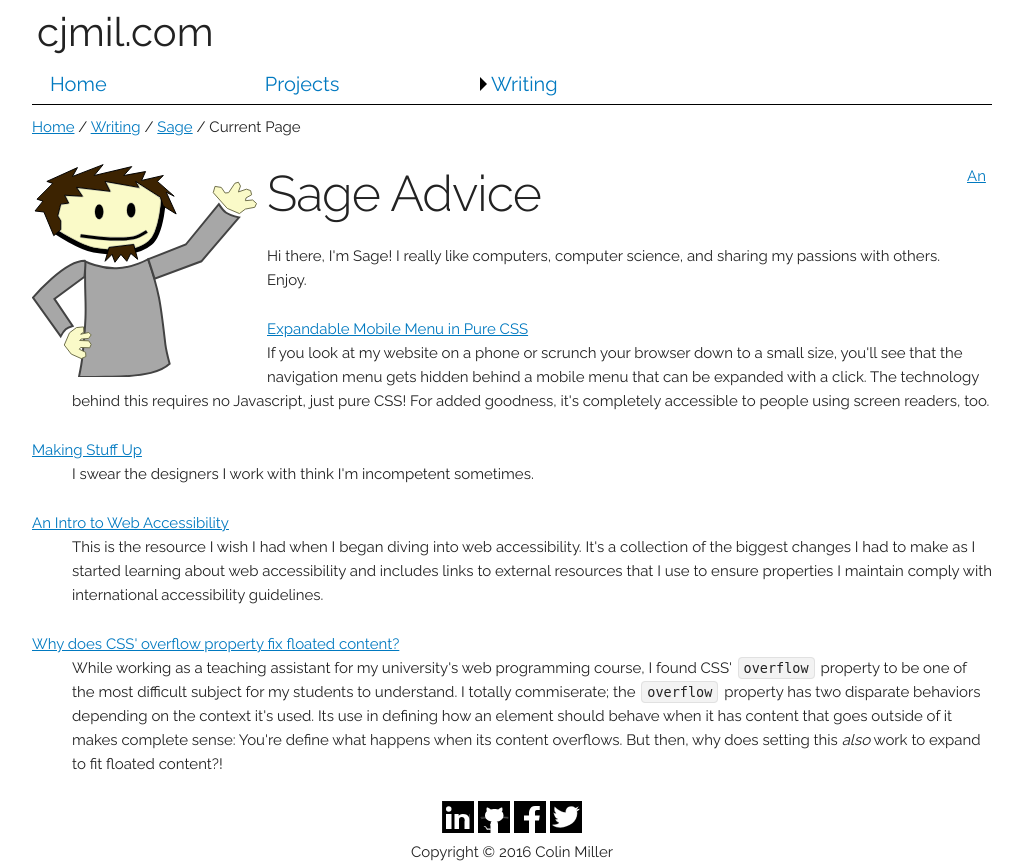
After one commit to colinjmiller/cjmil.com, a PHP site: page /writing/sage/web in a window 1280 px wide. The commit adds this page. Shown: the whole page, without its empty margins (128-1150 px from the left). Run offline with PHP 8.4, Linux system fonts and the light colour scheme.

Commit message:
Adding navigation pills below navbar

```diff
--- a/css/style-all.scss
+++ b/css/style-all.scss
@@ -227,6 +227,10 @@ ol {
   }
 }
 
+.nav-pill {
+  text-transform: capitalize;
+}
+
 .social-link img {
   max-width: 32px;
 }
--- a/css/style.css
+++ b/css/style.css
@@ -3093,6 +3093,9 @@ ol {
     margin-bottom: 0;
     clear: both; }
 
+.nav-pill {
+  text-transform: capitalize; }
+
 .social-link img {
   max-width: 32px; }
 
--- a/view-logic/views.php
+++ b/view-logic/views.php
@@ -11,7 +11,7 @@ class View {
   public static function header_logic($title = "cjmil.com") {
 
     // Used to prevent caching of resources when they're updated
-    $VERSION = 0;
+    $VERSION = 1;
 
     ?>
     <!DOCTYPE html>
@@ -116,6 +116,27 @@ class View {
         ?>
       </div>
     </div>
+    <div class="container">
+      <?php
+        $filepath = $_SERVER['REQUEST_URI'];
+        $components = preg_split('/\//', $filepath, -1, PREG_SPLIT_NO_EMPTY);
+        if (count($components) >= 2) {
+          ?>
+          <a class="nav-pill" href="/">Home</a> /
+          <?php
+          for ($i = 0; $i < count($components) - 1; $i++) {
+            $url = implode('/', array_slice($components, 0, $i + 1));
+            $title = $components[$i];
+            ?>
+              <a class="nav-pill" href="/<?= $url ?>"><?= $title ?></a> /
+            <?php
+          }
+          ?>
+          Current Page
+          <?php
+        }
+      ?>
+    </div>
     <?php
   }
 }
--- /dev/null
+++ b/writing/sage/web/index.php
@@ -0,0 +1,35 @@
+<?php
+
+  require_once("{$_SERVER['DOCUMENT_ROOT']}/view-logic/views.php");
+
+?>
+<?= View::header_logic("Web Development | Sage Advice") ?>
+  <?= View::navigation_bar("Writing") ?>
+    <div class="container">
+      <img class="main-img u-light-margin" src="/images/sage/sage_wave.svg" alt="" />
+      <div class="content-column">
+        <h1>Sage Advice</h1>
+        <p>
+          Hi there, I'm Sage! I really like computers, computer science, and sharing my passions with others. Enjoy.
+        </p>
+      </div>
+      <dl>
+        <dt><A href="mobile-menu.php">An Expandable Mobile Menu in Pure CSS</a></dt>
+        <dd>
+          If you look at my website on a phone or scrunch your browser down to a small size, you'll see that the navigation menu gets hidden behind a mobile menu that can be expanded with a click. The technology behind this requires no Javascript, just pure CSS! For added goodness, it's completely accessible to people using screen readers, too.
+        </dd>
+        <dt><A href="making-stuff-up.php">Making Stuff Up</a></dt>
+        <dd>
+          I swear the designers I work with think I'm incompetent sometimes.
+        </dd>
+        <dt><A href="web-accessibility.php">An Intro to Web Accessibility</a></dt>
+        <dd>
+          This is the resource I wish I had when I began diving into web accessibility. It's a collection of the biggest changes I had to make as I started learning about web accessibility and includes links to external resources that I use to ensure properties I maintain comply with international accessibility guidelines.
+        </dd>
+        <dt><A href="css-overflow.php">Why does CSS' overflow property fix floated content?</a></dt>
+        <dd>
+          While working as a teaching assistant for my university's web programming course, I found CSS' <code>overflow</code> property to be one of the most difficult subject for my students to understand. I totally commiserate; the <code>overflow</code> property has two disparate behaviors depending on the context it's used. Its use in defining how an element should behave when it has content that goes outside of it makes complete sense: You're define what happens when its content overflows. But then, why does setting this <em>also</em> work to expand to fit floated content?!
+        </dd>
+      </dl>
+    </div>
+<?= View::footer_logic(false) ?>
```
